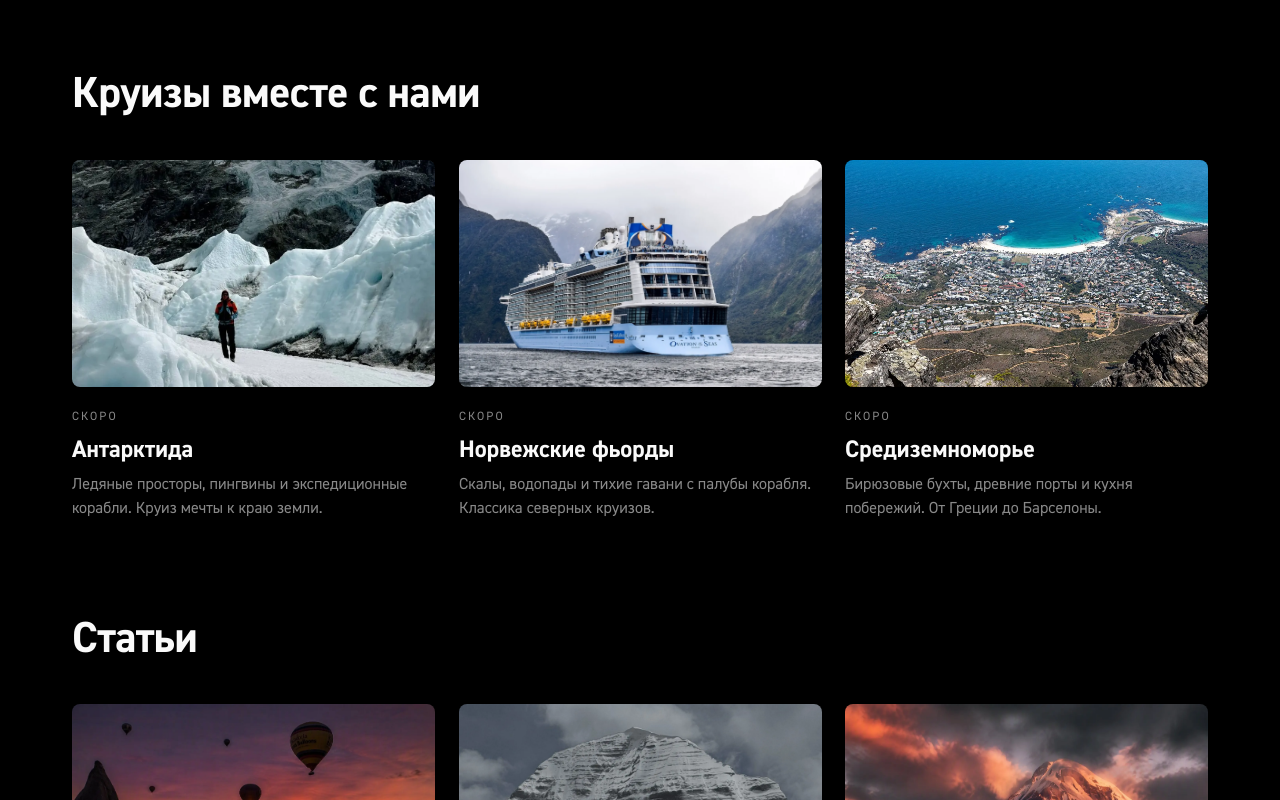
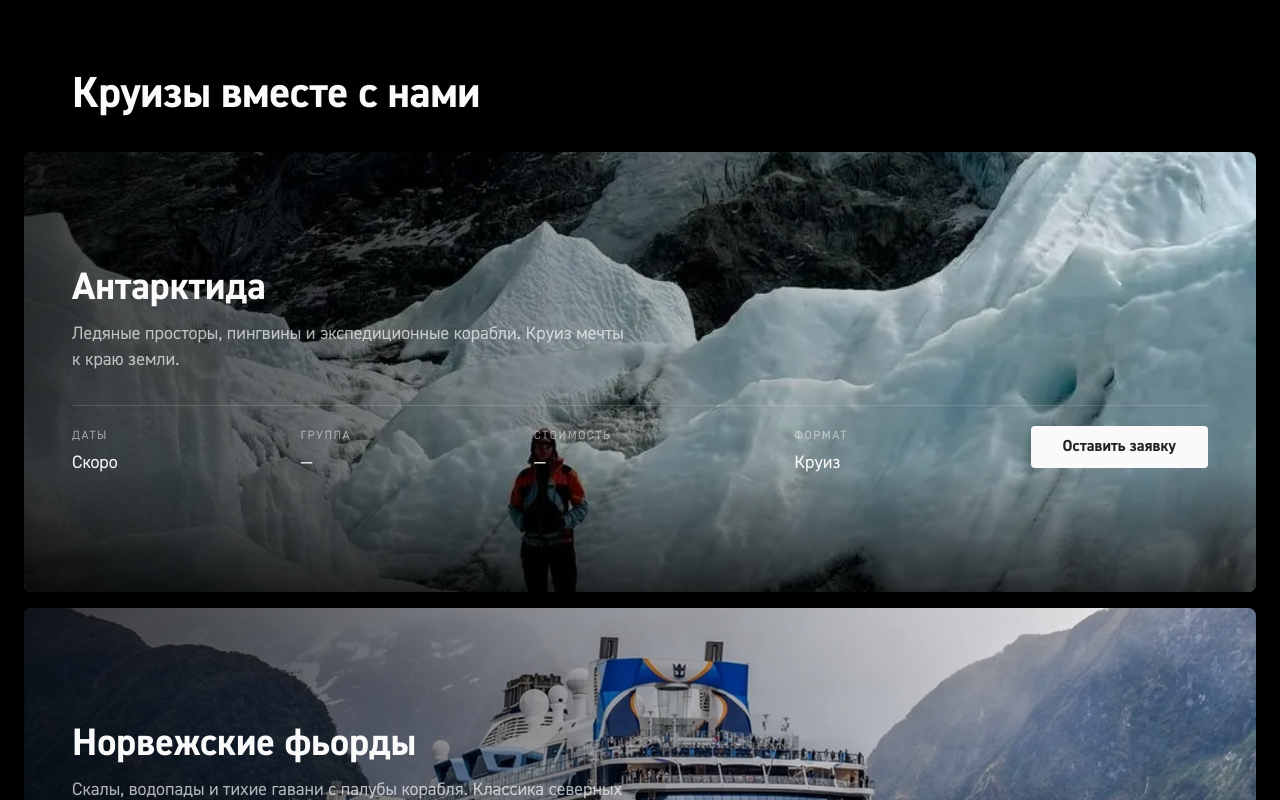
Before and after one commit to fifulina-uxui/wild-soul-routes, a React (Vite) app: page /cruises in a window 1280 px wide. Shown: the part 480-1280 px from the top of the page. Built offline with nearby package versions, Linux system fonts and the light colour scheme.

Commit message:
Cruises: tour-style full-width photo cards, date 'Скоро', other fields abstract

```diff
--- a/src/pages/CruisesPage.tsx
+++ b/src/pages/CruisesPage.tsx
@@ -38,35 +38,79 @@ export default function CruisesPage() {
         </div>
       </section>
 
-      {/* Круизы вместе с нами — будущие направления */}
+      {/* Круизы вместе с нами — карточки как на странице туров, дата «Скоро», остальное абстрактно */}
       <section className="mx-auto max-w-[1200px] px-5 pt-14 md:px-8 md:pt-24">
         <Reveal>
           <h2 className="text-[clamp(30px,3.4vw,48px)] font-bold leading-[1.1] tracking-[-0.5px] text-[#fafafa]">
             {c.upcomingLabel}
           </h2>
         </Reveal>
-        <div className="mt-10 grid grid-cols-1 gap-10 sm:grid-cols-2 md:gap-6 lg:grid-cols-3">
+      </section>
+
+      <div className="flex flex-col gap-4 px-4 pt-8 md:px-6">
         {c.upcoming.map((u, i) => (
           <Reveal key={u.title} delay={(i % 3) * 80}>
-              <div className="flex h-full flex-col">
-                <div className="overflow-hidden rounded-[8px]">
+            <article className="group relative min-h-[55vh] overflow-hidden rounded-[8px]">
               <img
                 src={asset(u.image)}
                 alt={u.title}
                 loading="lazy"
-                    className="aspect-[16/10] w-full object-cover"
+                className="absolute inset-0 h-full w-full object-cover transition-transform duration-700 group-hover:scale-[1.02]"
               />
+              <div className="absolute inset-0 bg-gradient-to-r from-black/75 via-black/30 to-transparent" />
+              <div className="absolute inset-0 bg-black/40 sm:hidden" />
+              <div className="absolute inset-x-0 bottom-0 h-32 bg-gradient-to-t from-black/70 to-transparent" />
+
+              <div className="relative z-10 mx-auto flex h-full min-h-[55vh] w-full max-w-[1200px] items-center px-5 py-14 md:px-8">
+                <div className="w-full">
+                  <h3 className="text-[clamp(28px,3vw,44px)] font-bold leading-[1.08] text-[#fafafa]">
+                    {u.title}
+                  </h3>
+                  <p className="mt-3 max-w-[560px] text-[18px] leading-[26px] text-[rgb(250_250_250/70%)]">
+                    {u.text}
+                  </p>
+
+                  <div className="mt-8 grid grid-cols-2 items-start gap-4 border-t border-[rgb(255_255_255/15%)] pt-5 lg:flex lg:items-start lg:justify-between lg:gap-10">
+                    <div>
+                      <dt className="text-[12px] uppercase leading-5 tracking-[0.12em] text-[rgb(250_250_250/55%)]">
+                        {t.tours.meta.start}
+                      </dt>
+                      <dd className="mt-1 text-[18px] leading-[26px] text-[#fafafa]">{c.soon}</dd>
                     </div>
-                <p className="mt-5 text-[12px] uppercase leading-5 tracking-[0.17em] text-[rgb(250_250_250/55%)]">
-                  {c.soon}
-                </p>
-                <h3 className="mt-2 text-[24px] font-bold leading-[30px] text-[#fafafa]">{u.title}</h3>
-                <p className="mt-2 text-[16px] leading-[24px] text-[rgb(250_250_250/55%)]">{u.text}</p>
+                    <div>
+                      <dt className="text-[12px] uppercase leading-5 tracking-[0.12em] text-[rgb(250_250_250/55%)]">
+                        {t.tours.meta.group}
+                      </dt>
+                      <dd className="mt-1 text-[18px] leading-[26px] text-[#fafafa]">—</dd>
                     </div>
+                    <div>
+                      <dt className="text-[12px] uppercase leading-5 tracking-[0.12em] text-[rgb(250_250_250/55%)]">
+                        {t.tours.meta.price}
+                      </dt>
+                      <dd className="mt-1 text-[18px] leading-[26px] text-[#fafafa]">—</dd>
+                    </div>
+                    <div>
+                      <dt className="text-[12px] uppercase leading-5 tracking-[0.12em] text-[rgb(250_250_250/55%)]">
+                        {t.tours.meta.crew}
+                      </dt>
+                      <dd className="mt-1 text-[18px] leading-[26px] text-[#fafafa]">{c.leadTitle}</dd>
+                    </div>
+                    <div className="col-span-2 mt-4 lg:mt-0">
+                      <button
+                        type="button"
+                        onClick={() => openLead(`${c.leadTitle}: ${u.title}`)}
+                        className="inline-flex min-h-[42px] w-full items-center justify-center rounded-[4px] bg-[#fafafa] px-8 py-2 text-[16px] font-bold leading-[26px] text-[rgb(0_0_0/87%)] transition-colors duration-200 hover:bg-[#e6e6e6] active:bg-[#d6d6d6] sm:w-auto"
+                      >
+                        {t.cta.lead}
+                      </button>
+                    </div>
+                  </div>
+                </div>
+              </div>
+            </article>
           </Reveal>
         ))}
       </div>
-      </section>
 
       {/* Статьи */}
       <section className="mx-auto max-w-[1200px] px-5 pb-14 pt-14 md:px-8 md:pb-24 md:pt-24">
```
Lines whose indentation alone changed are shown as unchanged.
